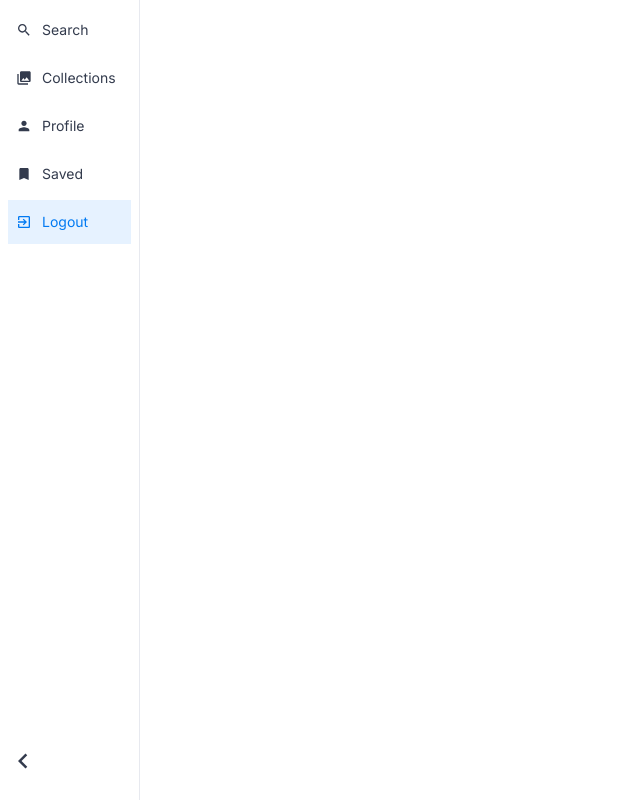
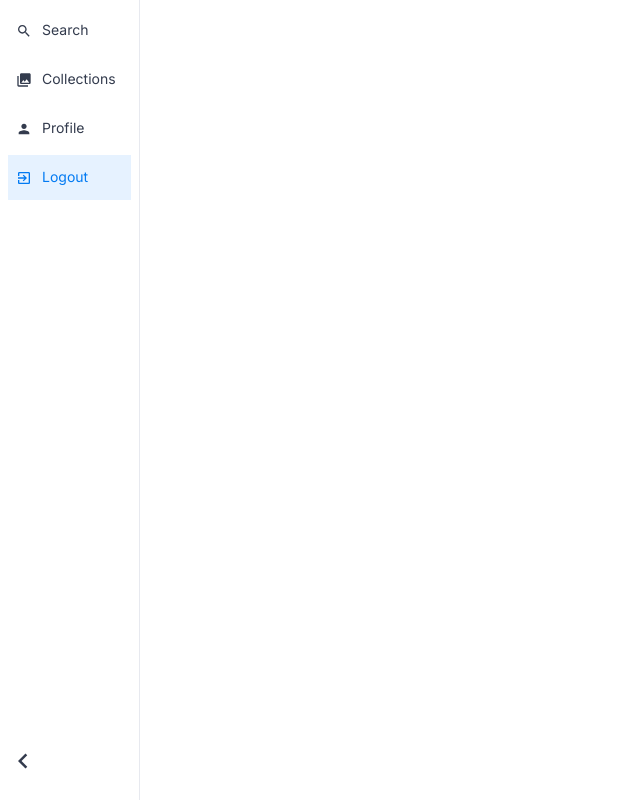
Before and after one commit to jayanthbondi/talenscout, a React (Vite) app: page /logout in a window 1280 px wide. Shown: the whole page, without its empty margins (0-640 px from the left). Built offline with nearby package versions, Linux system fonts and the light colour scheme.

Commit message:
Fix CollectionList and Sidebar

```diff
--- a/src/components/collection/CollectionList.jsx
+++ b/src/components/collection/CollectionList.jsx
@@ -1,4 +1,4 @@
-import React, { useState } from "react";
+import { useState } from "react";
 import {
   Box,
   Table,
--- a/src/components/layout/Sidebar.jsx
+++ b/src/components/layout/Sidebar.jsx
@@ -1,4 +1,4 @@
-import React, { useState } from "react";
+import { useState } from "react";
 import {
   Box,
   List,
@@ -12,7 +12,7 @@ import {
   Search,
   Collections,
   Person,
-  Bookmark,
+  // Bookmark,
   ExitToApp,
   ChevronLeft,
   ChevronRight,
@@ -25,21 +25,18 @@ const drawerWidth = 140;
 const Sidebar = () => {
   const [open, setOpen] = useState(true);
   const theme = useTheme();
-  const location = useLocation();
 
   const toggleDrawer = () => setOpen(!open);
-
-  const isActive = (path) => location.pathname === path;
 
   return (
     <MuiDrawer
       variant="permanent"
       open={open}
       sx={{
-        width: drawerWidth,
+        width: open ? drawerWidth : `calc(${theme.spacing(7)} + 1px)`,
         flexShrink: 0,
         whiteSpace: "nowrap",
-        overflow: "hidden", // Prevent overflow issues
+        overflow: "hidden",
         "& .MuiDrawer-paper": {
           width: open ? drawerWidth : `calc(${theme.spacing(7)} + 1px)`,
           transition: theme.transitions.create("width", {
@@ -48,14 +45,42 @@ const Sidebar = () => {
               ? theme.transitions.duration.enteringScreen
               : theme.transitions.duration.leavingScreen,
           }),
-          overflow: "hidden", // Avoid scrollbar
+          overflow: "hidden",
         },
       }}
     >
+      <MenuItemsList open={open} />
+      <Box sx={{ flexGrow: 1 }} />
+      <DrawerToggle open={open} toggleDrawer={toggleDrawer} />
+    </MuiDrawer>
+  );
+};
+
+const MenuItemsList = ({ open }) => {
+  const location = useLocation();
+  const isActive = (path) => location.pathname === path;
+
+  return (
     <List>
       {menuItems.map(({ path, icon: Icon, label }) => (
+        <ListItemLink
+          key={path}
+          path={path}
+          icon={Icon}
+          label={label}
+          isActive={isActive(path)}
+          open={open}
+        />
+      ))}
+    </List>
+  );
+};
+
+const ListItemLink = ({ path, icon: Icon, label, isActive, open }) => {
+  const theme = useTheme();
+
+  return (
     <ListItem
-            key={path}
       button
       component={Link}
       to={path}
@@ -63,22 +88,19 @@ const Sidebar = () => {
         display: "flex",
         gap: "10px",
         padding: "8px",
-              backgroundColor: isActive(path)
-                ? theme.palette.primary.light
-                : "transparent",
+        backgroundColor: isActive ? theme.palette.primary.light : "transparent",
         "&:hover": {
           backgroundColor: theme.palette.primary.light,
         },
-              color: isActive(path)
-                ? theme.palette.primary.main
-                : theme.palette.grey[700],
-              whiteSpace: "nowrap", // Prevent text overflow
+        color: isActive ? theme.palette.primary.main : theme.palette.grey[700],
+        whiteSpace: "nowrap",
+        height: "45px",
       }}
     >
       <ListItemIcon
         sx={{
           minWidth: "auto",
-                color: isActive(path)
+          color: isActive
             ? theme.palette.primary.main
             : theme.palette.grey[700],
         }}
@@ -89,32 +111,32 @@ const Sidebar = () => {
         <ListItemText
           primary={label}
           sx={{
-                  color: isActive(path)
+            color: isActive
               ? theme.palette.primary.main
               : theme.palette.grey[700],
           }}
         />
       )}
     </ListItem>
-        ))}
-      </List>
+  );
+};
 
-      {/* Spacer to push the toggle button to the bottom */}
-      <Box sx={{ flexGrow: 1 }} />
+const DrawerToggle = ({ open, toggleDrawer }) => {
+  const theme = useTheme();
 
-      {/* Toggle Drawer Button */}
+  return (
     <Box sx={{ textAlign: "center", py: 2 }}>
       <IconButton
         onClick={toggleDrawer}
         sx={{
           backgroundColor: "transparent",
-            "&:hover": {
-              backgroundColor: "transparent",
-            },
           color: theme.palette.grey[700],
           display: "flex",
           justifyContent: "center",
           alignItems: "center",
+          "&:hover": {
+            backgroundColor: "transparent",
+          },
         }}
       >
         {open ? (
@@ -124,7 +146,6 @@ const Sidebar = () => {
         )}
       </IconButton>
     </Box>
-    </MuiDrawer>
   );
 };
 
@@ -132,7 +153,7 @@ const menuItems = [
   { path: "/search", icon: Search, label: "Search" },
   { path: "/collection", icon: Collections, label: "Collections" },
   { path: "/profile", icon: Person, label: "Profile" },
-  { path: "/saved-searches", icon: Bookmark, label: "Saved" },
+  // { path: "/saved-searches", icon: Bookmark, label: "Saved" },
   { path: "/logout", icon: ExitToApp, label: "Logout" },
 ];
 
```
Lines whose indentation alone changed are shown as unchanged.
